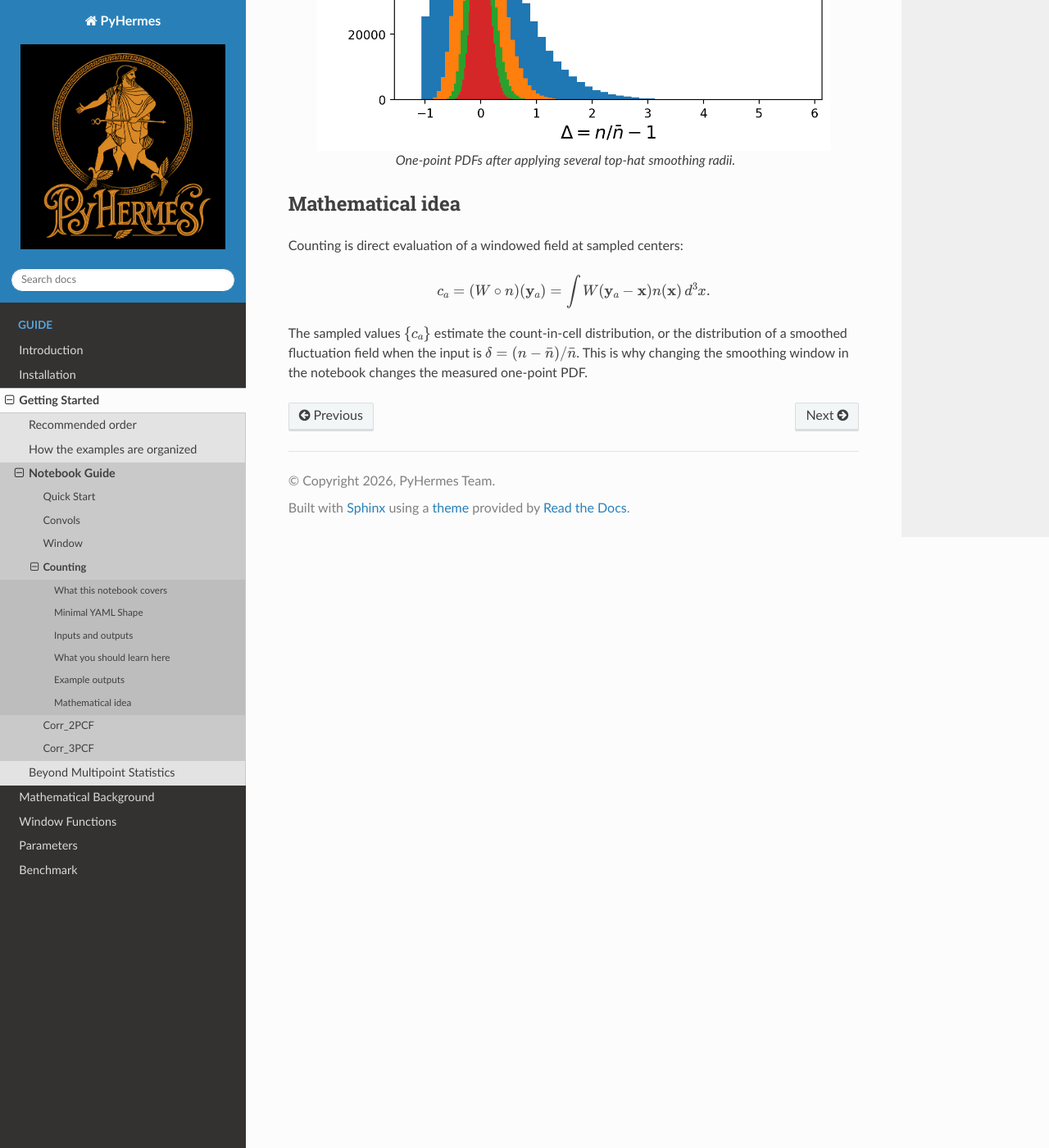
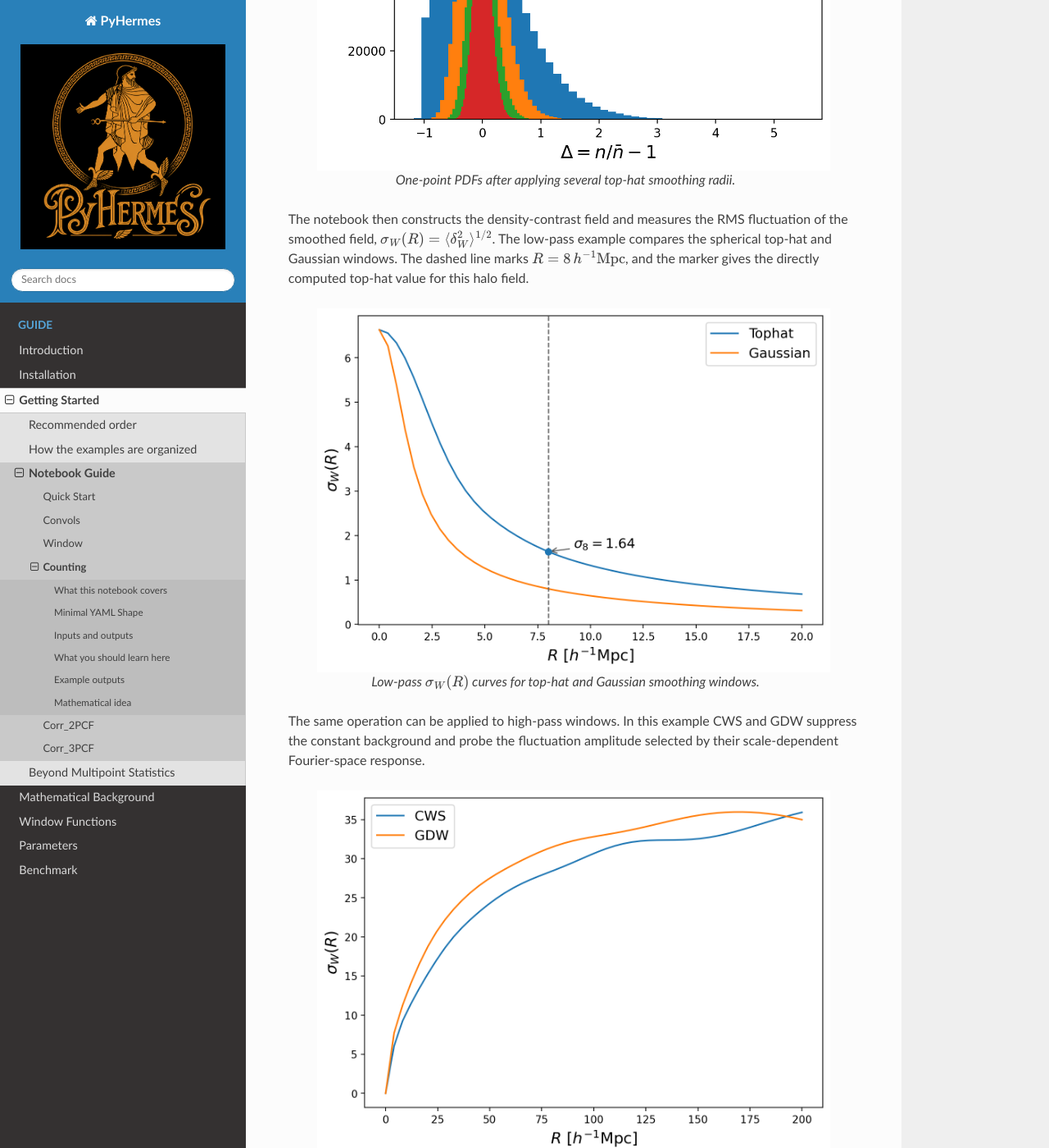
Before and after one commit to SYSUSPA-Projects/PyHermes, a Sphinx documentation site: the page built from docs/get_start/counting/counting.rst, in a window 1280 px wide and 1400 px high, scrolled down 2792 px. Shown: the whole window at 82% size. Built offline with Sphinx 7.4.7 and the Read the Docs theme 3.1.0, drawn with Linux system fonts in a browser that asks for light colours; some of the changed text lies outside the part shown.

```diff
--- a/docs/get_start/counting/counting.rst
+++ b/docs/get_start/counting/counting.rst
@@ -15,6 +15,7 @@
 3. task-object overrides
 4. manual preparation of ``ConvolsData`` and ``WindowFunc``
 5. direct low-level sampling of the smoothed field
+6. one-field RMS fluctuation measurements with low-pass and high-pass windows
 
 The last section is useful because it makes the estimator interpretation
 explicit: ``Counting`` is fundamentally a random-position probe of a field.
@@ -101,6 +102,32 @@
 
    One-point PDFs after applying several top-hat smoothing radii.
 
+The notebook then constructs the density-contrast field and measures the RMS
+fluctuation of the smoothed field,
+:math:`\sigma_W(R)=\langle\delta_W^2\rangle^{1/2}`. The low-pass example
+compares the spherical top-hat and Gaussian windows. The dashed line marks
+:math:`R=8\,h^{-1}{\rm Mpc}`, and the marker gives the directly computed
+top-hat value for this halo field.
+
+.. figure:: ../../_static/counting/counting_sigma_lowpass.png
+   :alt: Smoothed RMS fluctuation for top-hat and Gaussian windows
+   :align: center
+   :width: 90%
+
+   Low-pass :math:`\sigma_W(R)` curves for top-hat and Gaussian smoothing
+   windows.
+
+The same operation can be applied to high-pass windows. In this example CWS and
+GDW suppress the constant background and probe the fluctuation amplitude
+selected by their scale-dependent Fourier-space response.
+
+.. figure:: ../../_static/counting/counting_sigma_highpass.png
+   :alt: Smoothed RMS fluctuation for CWS and GDW high-pass windows
+   :align: center
+   :width: 90%
+
+   High-pass :math:`\sigma_W(R)` curves for CWS and GDW windows.
+
 Mathematical idea
 -----------------
 
```
Also changed, not shown: docs/_static/counting/counting_sigma_highpass.png (added), docs/_static/counting/counting_sigma_lowpass.png (added), docs/_static/counting/counting_smoothing_radius_pdf.png, 1 other file.
